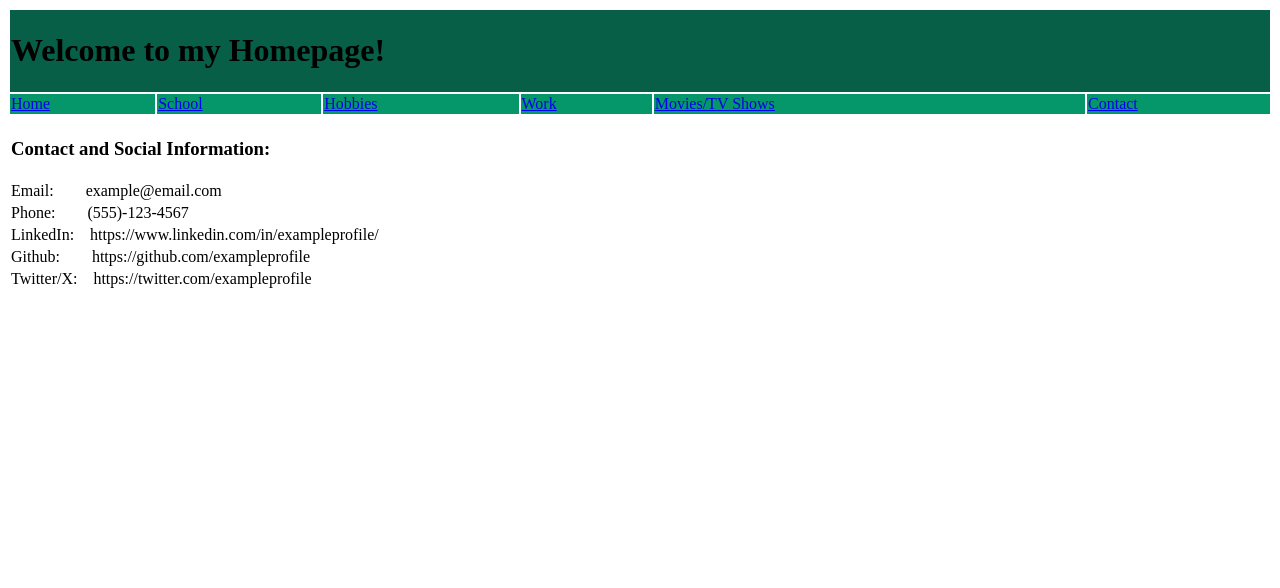
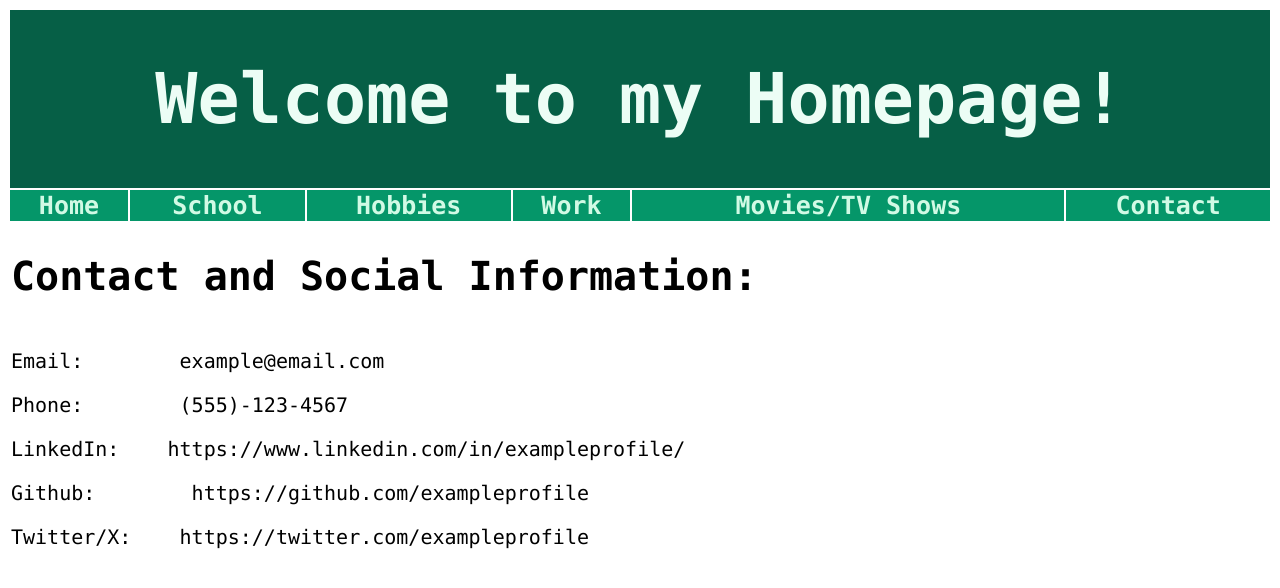
Before and after one commit to joelouie222/testing-github-pages, a plain HTML site: page contact.html in a window 1280 px wide. Drawn offline with Linux system fonts and the light colour scheme; files that its build step writes are made by us from their sources.

Commit message:
added stylesheet to the pages

```diff
--- /dev/null
+++ b/assets/styles.css
@@ -0,0 +1,35 @@
+@charset "utf-8";
+/* CSS Document */
+
+* {
+	font-family: Consolas, "Andale Mono", "Lucida Console", "Lucida Sans Typewriter", Monaco, "Courier New", "monospace";
+}
+
+
+
+.banner {
+	background-color: #065f46;
+	color: #ecfdf5;
+	text-align: center;
+	font-size: 35px;
+}
+
+.menu_bar {
+	background-color: #059669;
+	font-weight: bold;
+	text-align: center;
+	font-size: 25px;
+}
+
+.menu_bar a:link {
+	text-decoration: none;
+	color: #d1fae5;
+}
+
+.content {
+	font-size: 20px;
+}
+
+.content-head {
+	font-size: 20px;
+}
--- a/contact.html
+++ b/contact.html
@@ -1,15 +1,18 @@
-<!doctype html>
+<!DOCTYPE html>
 <html>
+
 <head>
-<meta charset="utf-8">
-<title>Joe's Contacts</title>
+	<meta charset="utf-8">
+	<link href="assets/css/styles.css" rel="stylesheet">
+
+	<title>Welcome to Joe's Homepage!</title>
 </head>
 
 <body>
 	<table width="100%">
 		<table width="100%">
-			<tr id="home" bgcolor="#065f46"><td colspan="6"><h1>Welcome to my Homepage!</h1></td></tr>
-			<tr bgcolor="#059669">
+			<tr class="banner"><td colspan="6"><h1>Welcome to my Homepage!</h1></td></tr>
+			<tr class="menu_bar">
 				<td><a href="index.html">Home</a></td>
 				<td><a href="school.html">School</a></td>
 				<td><a href="hobbies.html">Hobbies</a></td>
@@ -20,12 +23,16 @@
 		</table>
 
 		<table width="100%">
-			<tr><td colspan="6"><h3>Contact and Social Information:</h3></td></tr>
-			<tr><td>Email: &nbsp&nbsp&nbsp&nbsp&nbsp&nbsp example@email.com</td></tr>
-			<tr><td>Phone: &nbsp&nbsp&nbsp&nbsp&nbsp&nbsp (555)-123-4567</td></tr>
-			<tr><td>LinkedIn: &nbsp&nbsp https://www.linkedin.com/in/exampleprofile/</td></tr>
-			<tr><td>Github: &nbsp&nbsp&nbsp&nbsp&nbsp&nbsp https://github.com/exampleprofile</td></tr>
-			<tr><td>Twitter/X: &nbsp&nbsp https://twitter.com/exampleprofile </td></tr>
+			<tr class="content-head"><td colspan="6"><h1>Contact and Social Information:</h1></td></tr>
+			<tr class="content">
+				<td colspan="6">
+					<p>Email: &nbsp&nbsp&nbsp&nbsp&nbsp&nbsp example@email.com</p>
+					<p>Phone: &nbsp&nbsp&nbsp&nbsp&nbsp&nbsp (555)-123-4567</p>
+					<p>LinkedIn: &nbsp&nbsp https://www.linkedin.com/in/exampleprofile/</p>
+					<p>Github: &nbsp&nbsp&nbsp&nbsp&nbsp&nbsp https://github.com/exampleprofile</p>
+					<p>Twitter/X: &nbsp&nbsp https://twitter.com/exampleprofile</p>
+				</td>
+			</tr>
 		</table>
 	</table>
 </body>
```
Also changed, not shown: hobbies.html (+6 -4 lines), index.html (+4 -2 lines), movies.html (+6 -4 lines), school.html (+6 -4 lines), work.html (+7 -8 lines).
